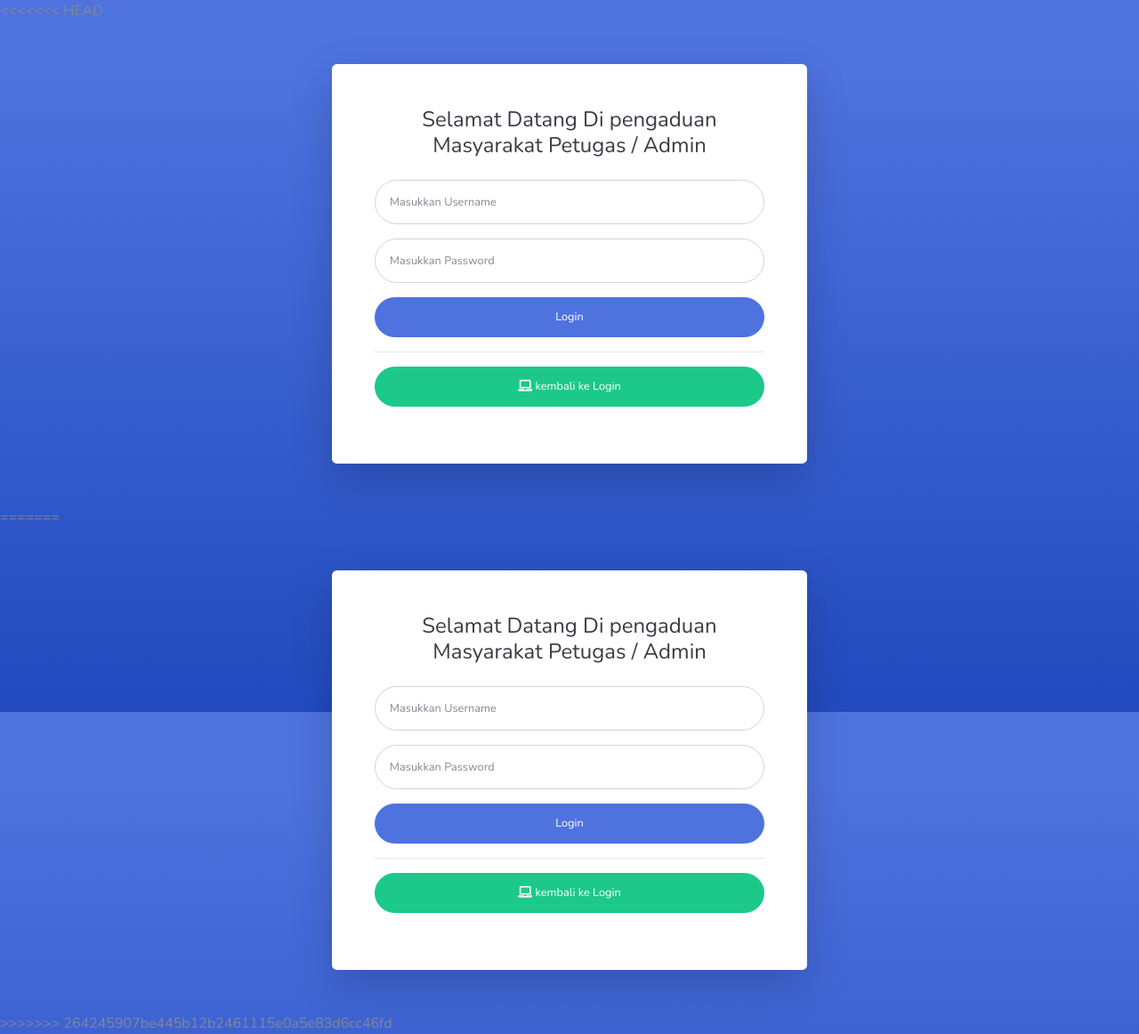
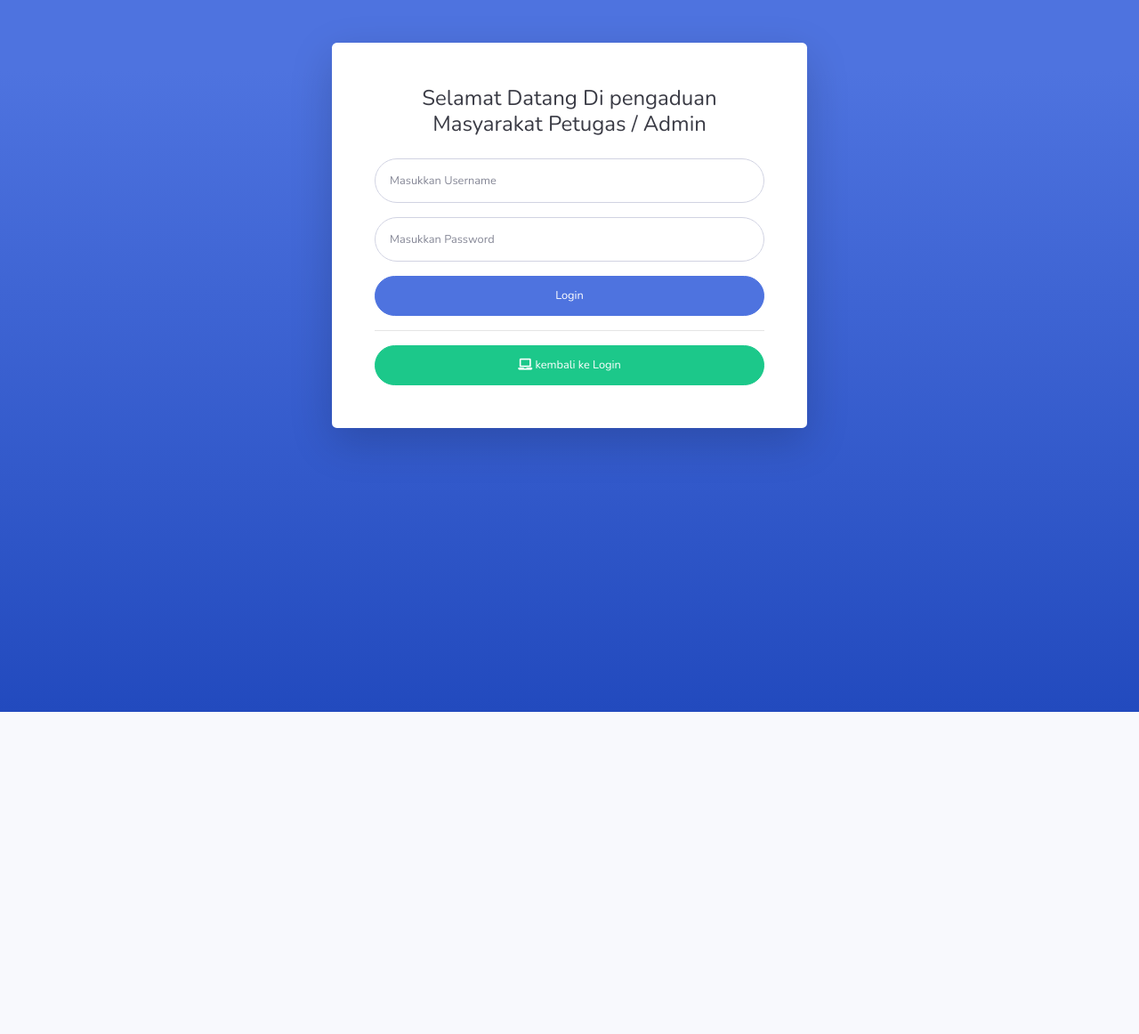
Before and after one commit to Bayuprdana/pengaduanwebb, a PHP site: page /index2.php in a window 1280 px wide. Shown: the whole page at 89% size. After the commit the page ends 800 px from the top, so only its background shows below. Run offline with PHP 8.4, Linux system fonts and the light colour scheme.

Commit message:
Add files via upload

```diff
--- a/index2.php
+++ b/index2.php
@@ -1,4 +1,3 @@
-<<<<<<< HEAD
 <!DOCTYPE html>
 <html lang="en">
 
@@ -79,85 +78,3 @@
 </body>
 
 </html>
-=======
-<!DOCTYPE html>
-<html lang="en">
-
-<head>
-
-  <meta charset="utf-8">
-  <meta http-equiv="X-UA-Compatible" content="IE=edge">
-  <meta name="viewport" content="width=device-width, initial-scale=1, shrink-to-fit=no">
-  <meta name="description" content="">
-  <meta name="author" content="">
-
-  <title>Pengaduan Masyarakat - Login</title>
-
-  <!-- Custom fonts for this template-->
-  <link href="vendor/fontawesome-free/css/all.min.css" rel="stylesheet" type="text/css">
-  <link href="https://fonts.googleapis.com/css?family=Nunito:200,200i,300,300i,400,400i,600,600i,700,700i,800,800i,900,900i" rel="stylesheet">
-
-  <!-- Custom styles for this template-->
-  <link href="css/pengaduan2.css" rel="stylesheet">
-
-</head>
-
-<body class="bg-gradient-primary">
-
-  <div class="container">
-
-    <!-- Outer Row -->
-    <div class="row justify-content-center">
-
-      <div class="col-xl-6 col-lg-6 col-md-9">
-
-        <div class="card o-hidden border-0 shadow-lg my-5">
-          <div class="card-body p-0">
-            <!-- Nested Row within Card Body -->
-            <div class="row">
-              <div class="col-lg-12">
-                <div class="p-5">
-                  <div class="text-center">
-                    <h1 class="h4 text-gray-900 mb-4">Selamat Datang Di pengaduan Masyarakat Petugas / Admin</h1>
-                  </div>
-                    <form class="user" method="post" action="koneksi/proses-login2.php">
-                        <div class="form-group">
-                            <input type="text" name="username" class="form-control form-control-user" id="exampleInputEmail" aria-describedby="emailHelp" placeholder="Masukkan Username" required>
-                        </div>
-                        <div class="form-group">
-                            <input type="password" name="password" class="form-control form-control-user" id="exampleInputPassword" placeholder="Masukkan Password" required>
-                        </div>
-                            <button type="submit" class="btn btn-primary btn-user btn-block">
-                            Login
-                            </button>
-                            <hr>
-                            <a href="index.php" class="btn btn-success btn-user btn-block">
-                                <i class="fa fa-laptop fa-fw"></i> kembali ke Login
-                            </a>
-                    </form>
-                </div>
-              </div>
-            </div>
-          </div>
-        </div>
-
-      </div>
-
-    </div>
-
-  </div>
-
-  <!-- Bootstrap core JavaScript-->
-  <script src="vendor/jquery/jquery.min.js"></script>
-  <script src="vendor/bootstrap/js/bootstrap.bundle.min.js"></script>
-
-  <!-- Core plugin JavaScript-->
-  <script src="vendor/jquery-easing/jquery.easing.min.js"></script>
-
-  <!-- Custom scripts for all pages-->
-  <script src="js/pengaduan2.js"></script>
-
-</body>
-
-</html>
->>>>>>> 264245907be445b12b2461115e0a5e83d6cc46fd
```
